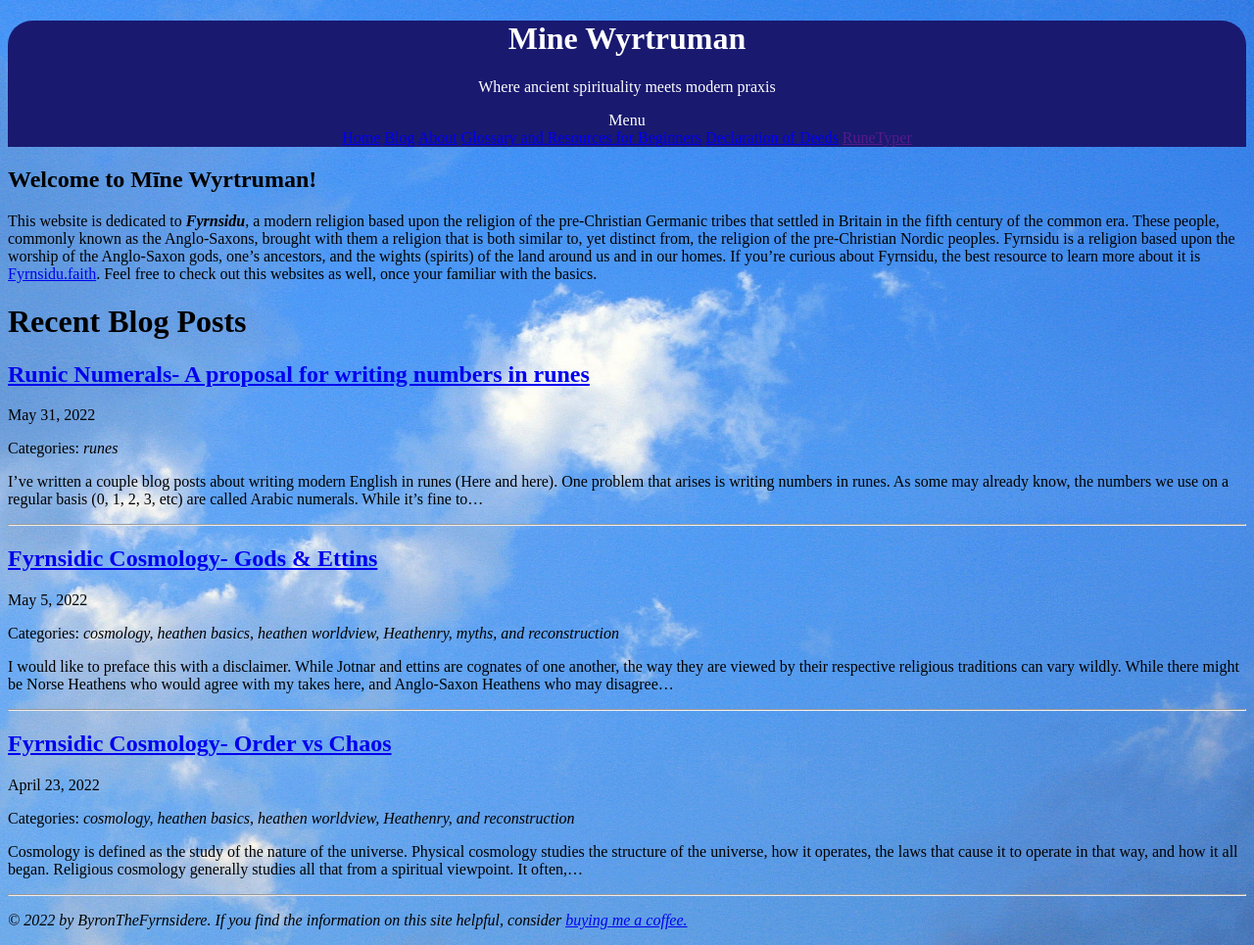
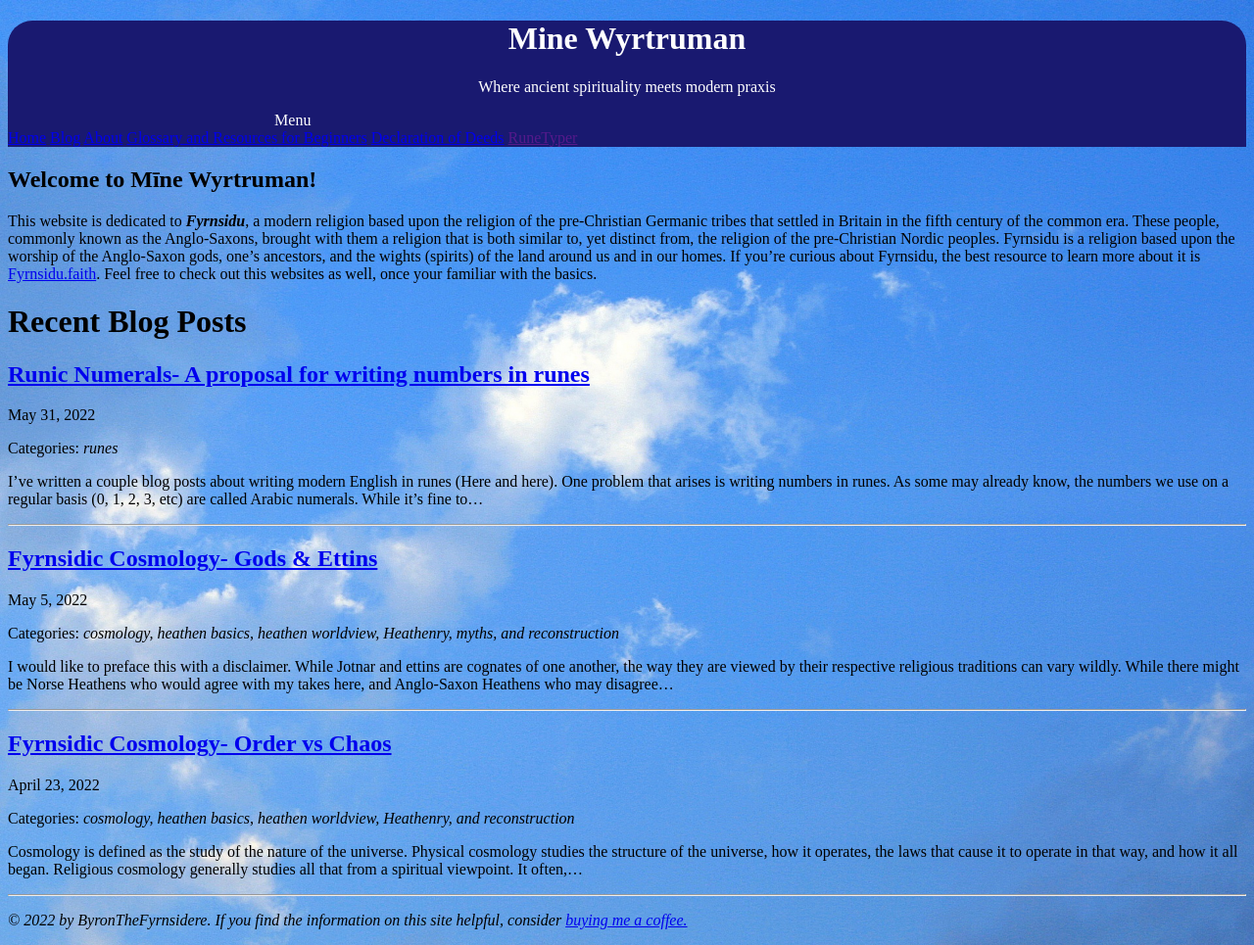
Before and after one commit to byronpendason/byronpendason.github.io, a Jekyll site: the page built from index.md, in a window 1280 px wide. Shown: the whole page at 98% size. Built offline with Jekyll 4.4.1, drawn with Linux system fonts in a browser that asks for light colours; our own code applies the rules of GitHub Pages for plain Markdown files; comment, search, counter and statistics services are not loaded.

Commit message:
Update style.css

```diff
--- a/css/style.css
+++ b/css/style.css
@@ -19,24 +19,24 @@
 #header * {
   text-align: center;
 }
-nav {
+.dropdown {
+  position: relative;
+  display: inline-block;
+}
+
+.dropbtn {
   background-color: midnightblue;
-  color: white;
-  padding: 0px 10px 0 10px;
-  margin: 0px;
-  border-color: midnightblue;
-  border-width: 0px 10px 0px 10px;
+  padding: 10px;
 }
-nav ul {
-  display: flex;
-  list-style: none;
+
+.dropdown-content {
+  display: none;
+  position: absolute;
 }
-nav ul li {
-  margin-left: auto;
-  margin-right: auto;
+
+.dropdown:hover .dropdown-content {
+  display:block;
 }
-nav ul li a {
-  color: white;
 }
 .PageNavigation {
   display: block;
```
